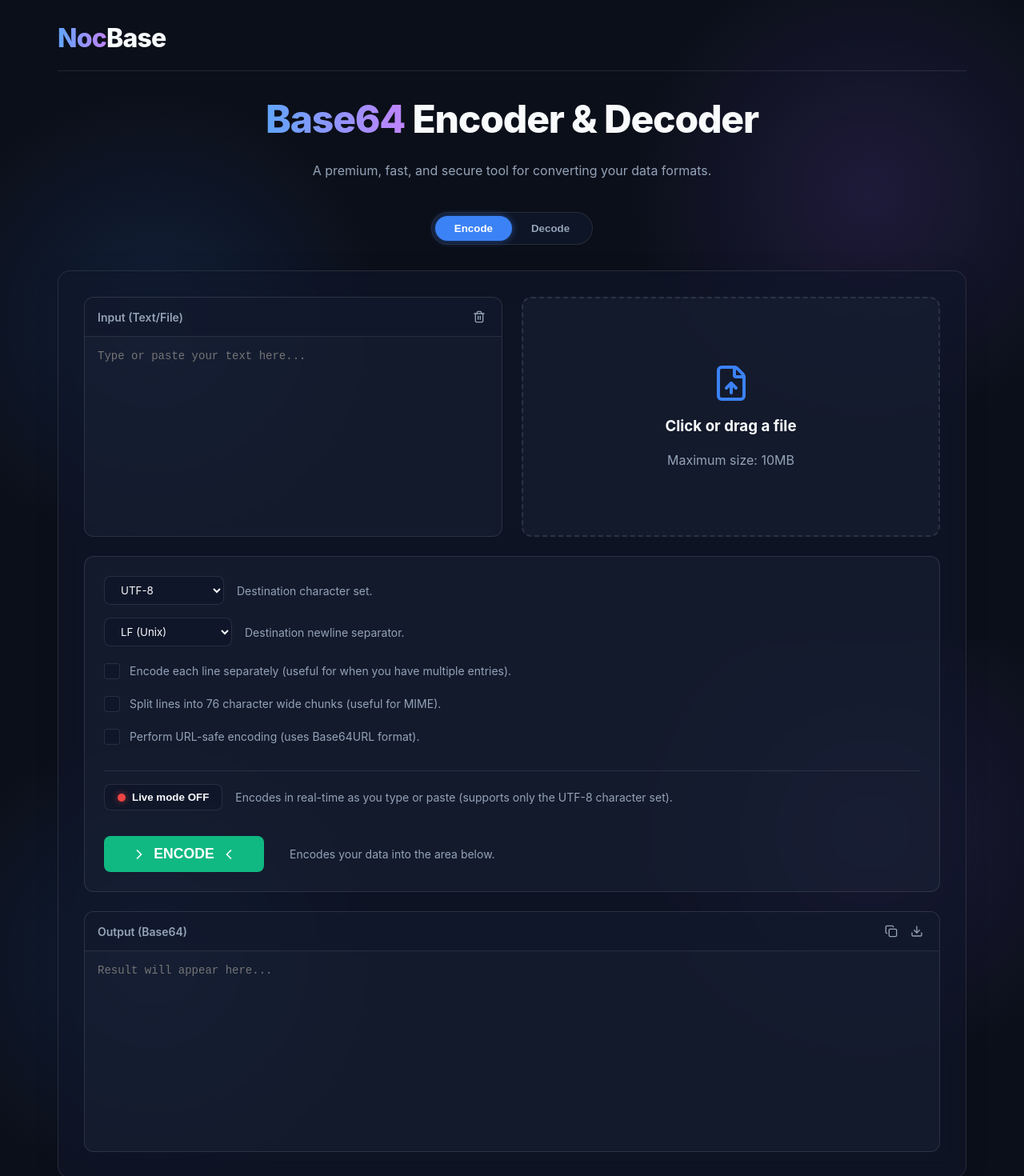
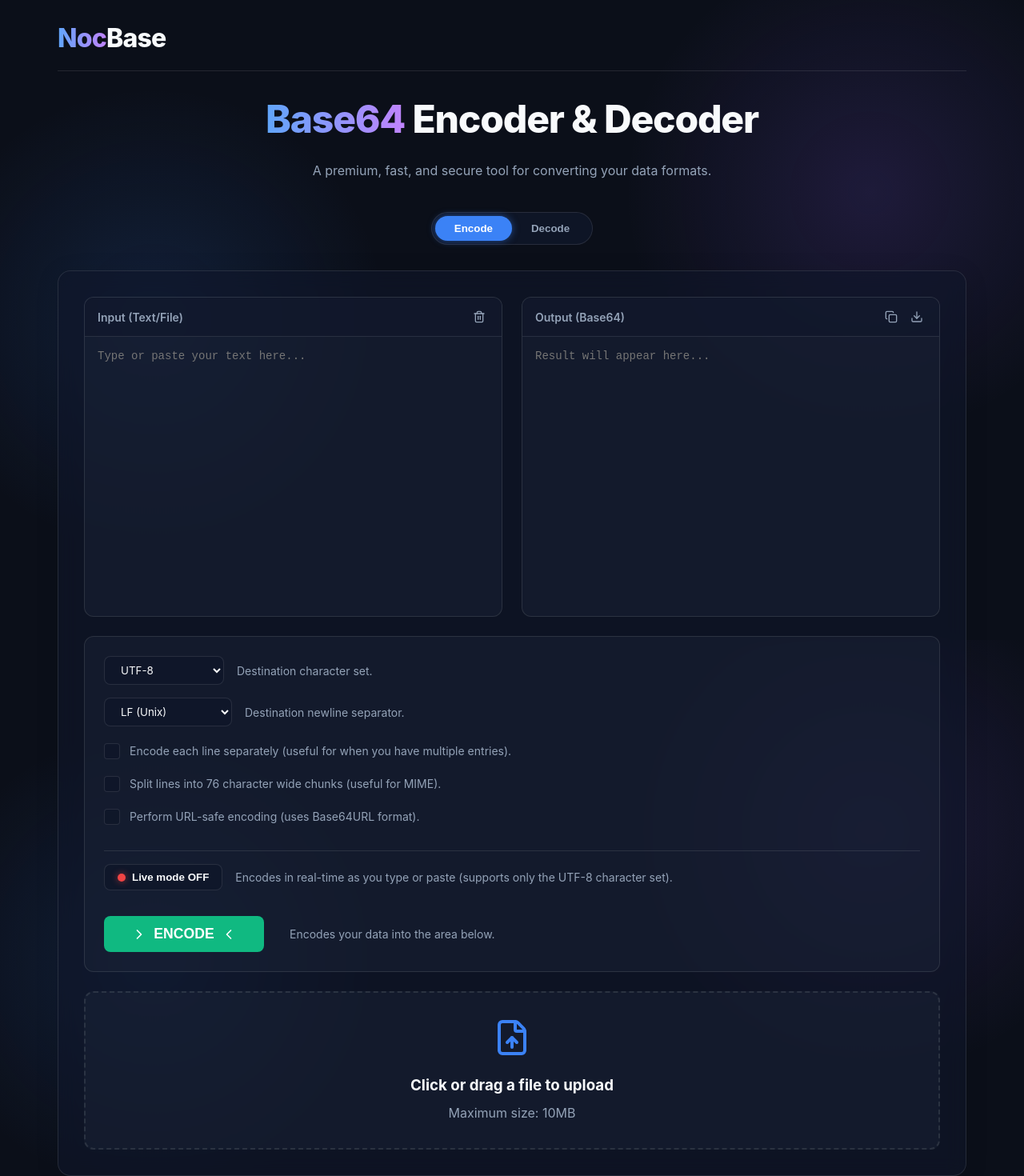
Before and after one commit to hirumzz/nocto-base64, a React (Vite) app: page / in a window 1280 px wide. Shown: the top 1470 px of the page at 80% size. Built offline with nearby package versions, Linux system fonts and the light colour scheme.

Commit message:
fix: Adjust UI layout, side-by-side text areas, file dropzone at bottom

```diff
--- a/src/App.tsx
+++ b/src/App.tsx
@@ -58,7 +58,6 @@ function App() {
 
   const toggleMode = () => {
     setMode(mode === 'encode' ? 'decode' : 'encode');
-    // Keep input empty or swap? For simplicity, just swap text areas.
     setInput(output);
     setOutput('');
   };
@@ -136,15 +135,7 @@ function App() {
           const base64Data = result.split(',')[1];
           if (base64Data) {
             setInput(`[File: ${file.name}]`);
-            // File uploads often ignore live-mode options, but let's re-run it
-            if (liveMode) {
-              // Direct set to avoid parsing the "[File...]" string
-              setOutput(base64Data);
-            } else {
-              // We just prep the base64Data to be ready for ENCODE button click
-              // Actually for files, base64 is already done. Let's just output it if live mode.
-              setOutput(base64Data);
-            }
+            setOutput(base64Data);
           } else {
             setError('Failed to extract base64 from file.');
           }
@@ -213,8 +204,9 @@ function App() {
         </div>
 
         <div className="glass-panel">
-          <div className="editors-grid" style={{ minHeight: 'auto', marginBottom: '1.5rem' }}>
-            <div className="editor-pane" style={{ minHeight: '300px' }}>
+          {/* Side-by-Side Editors */}
+          <div className="editors-grid" style={{ marginBottom: '1.5rem' }}>
+            <div className="editor-pane">
               <div className="editor-header">
                 <span>Input ({mode === 'encode' ? 'Text/File' : 'Base64'})</span>
                 <div className="editor-actions">
@@ -231,28 +223,29 @@ function App() {
               />
             </div>
 
-            <div className="editor-pane" style={{ background: 'transparent', border: 'none', boxShadow: 'none' }}>
-              <div
-                className="file-dropzone"
-                style={{ height: '100%', marginBottom: 0, display: 'flex', flexDirection: 'column', justifyContent: 'center' }}
-                onClick={() => fileInputRef.current?.click()}
-              >
-                <FileUp size={48} className="icon" style={{ margin: '0 auto' }} />
-                <h3 style={{ margin: '1rem 0 0.5rem' }}>Click or drag a file</h3>
-                <p>Maximum size: 10MB</p>
-                {fileName && <p style={{ color: 'var(--success)', marginTop: '0.5rem' }}>Selected: {fileName}</p>}
-                <input
-                  type="file"
-                  ref={fileInputRef}
-                  hidden
-                  onChange={handleFileUpload}
-                />
+            <div className="editor-pane">
+              <div className="editor-header">
+                <span>Output ({mode === 'encode' ? 'Base64' : 'Text/File'})</span>
+                <div className="editor-actions">
+                  <button className="action-btn" onClick={copyToClipboard} title="Copy to Clipboard">
+                    <Copy size={16} />
+                  </button>
+                  <button className="action-btn" onClick={downloadOutput} title="Download Result">
+                    <Download size={16} />
+                  </button>
+                </div>
               </div>
+              <textarea
+                className="code-editor"
+                value={output}
+                readOnly
+                placeholder="Result will appear here..."
+              />
             </div>
           </div>
 
           {/* Options Panel */}
-          <div className="options-panel">
+          <div className="options-panel" style={{ marginBottom: '1.5rem' }}>
             <div className="options-row">
               <select value={charset} onChange={e => setCharset(e.target.value)} className="glass-select">
                 <option value="UTF-8">UTF-8</option>
@@ -323,24 +316,21 @@ function App() {
             </div>
           )}
 
-          <div className="editor-pane" style={{ minHeight: '300px', marginTop: '1.5rem' }}>
-            <div className="editor-header">
-              <span>Output ({mode === 'encode' ? 'Base64' : 'Text/File'})</span>
-              <div className="editor-actions">
-                <button className="action-btn" onClick={copyToClipboard} title="Copy to Clipboard">
-                  <Copy size={16} />
-                </button>
-                <button className="action-btn" onClick={downloadOutput} title="Download Result">
-                  <Download size={16} />
-                </button>
-              </div>
-            </div>
-            <textarea
-              className="code-editor"
-              value={output}
-              readOnly
-              placeholder="Result will appear here..."
-              style={{ minHeight: '250px' }}
+          {/* File Dropzone placed at the bottom */}
+          <div
+            className="file-dropzone"
+            style={{ marginBottom: 0 }}
+            onClick={() => fileInputRef.current?.click()}
+          >
+            <FileUp size={48} className="icon" style={{ margin: '0 auto' }} />
+            <h3 style={{ margin: '1rem 0 0.5rem' }}>Click or drag a file to upload</h3>
+            <p>Maximum size: 10MB</p>
+            {fileName && <p style={{ color: 'var(--success)', marginTop: '0.5rem' }}>Selected: {fileName}</p>}
+            <input
+              type="file"
+              ref={fileInputRef}
+              hidden
+              onChange={handleFileUpload}
             />
           </div>
 
```
